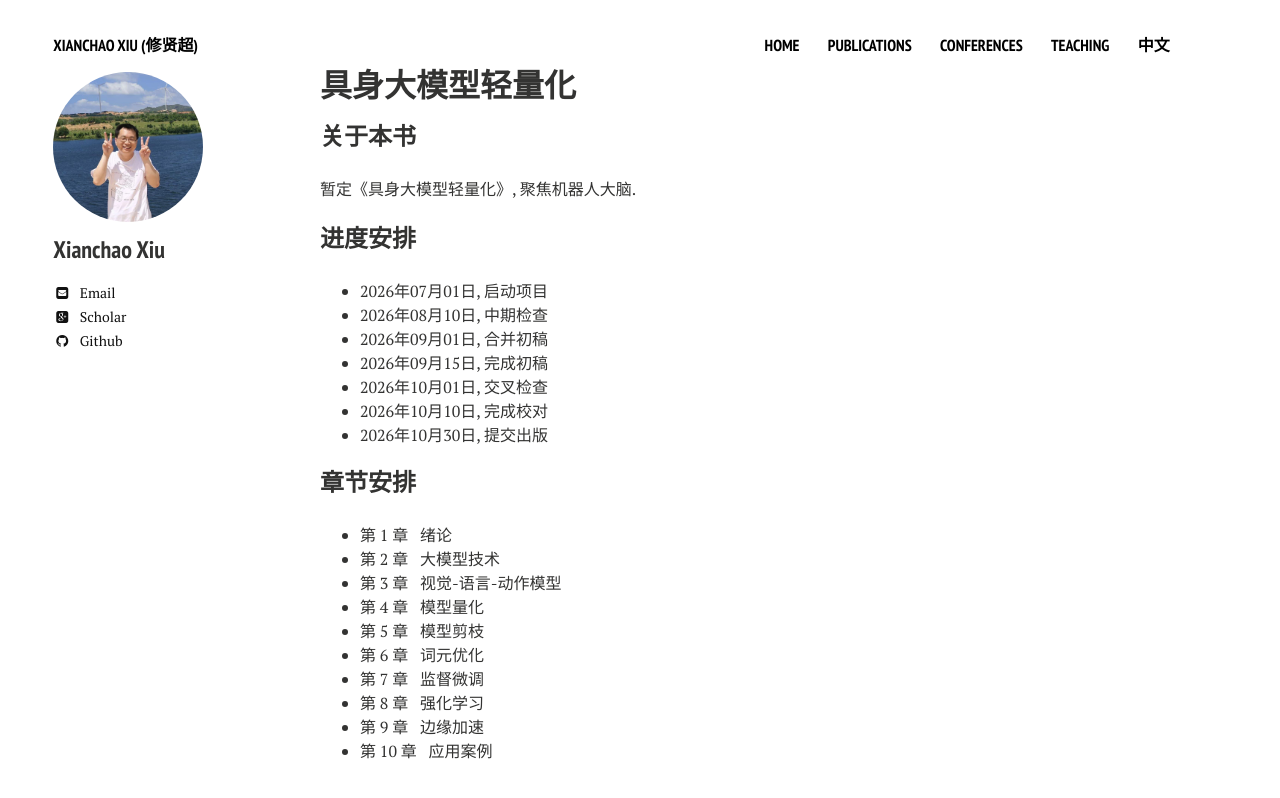
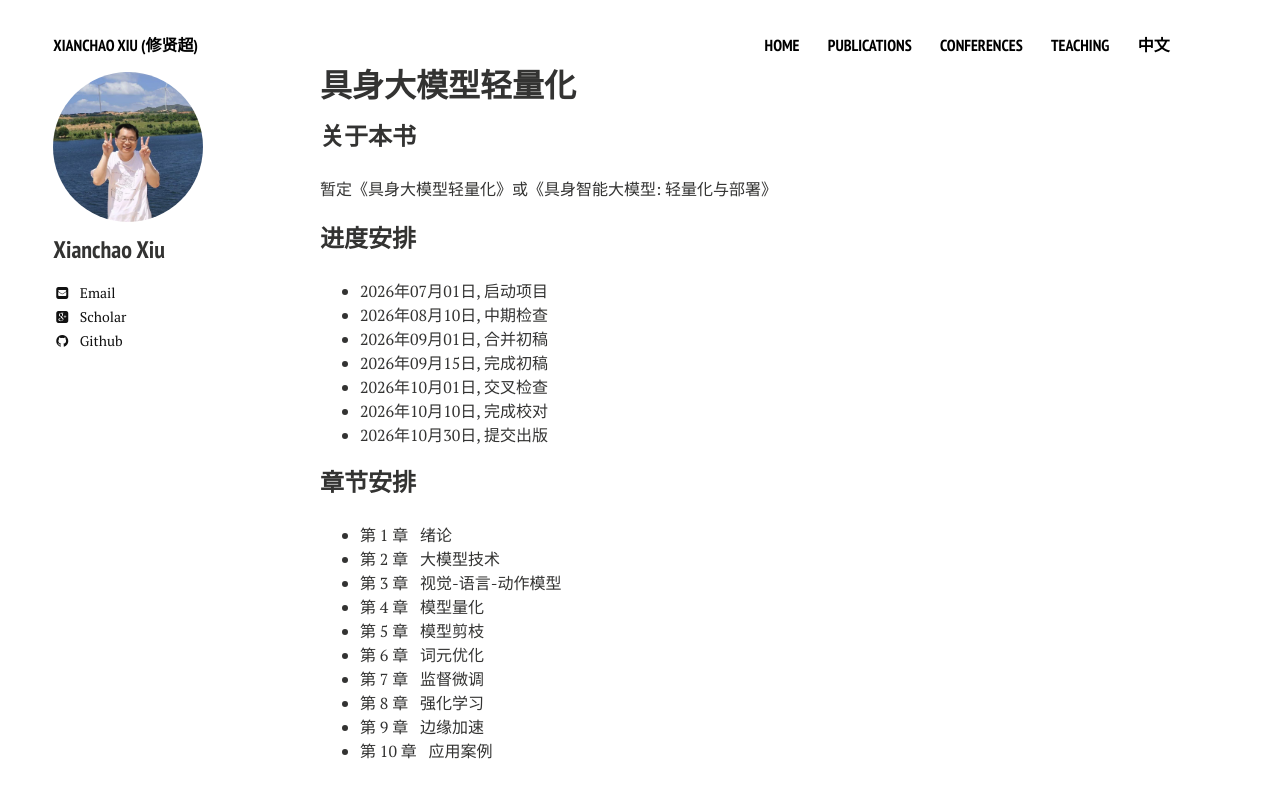
Before and after one commit to xianchaoxiu/xianchaoxiu.github.io, a Jekyll site: the page built from chinese/books/EAI/index.md, in a window 1280 px wide. Shown: the top 798 px of the page. Built offline with Jekyll 4.4.1, drawn with Linux system fonts in a browser that asks for light colours; nearby versions of some CDN libraries.

Commit message:
Update index.md

```diff
--- a/chinese/books/EAI/index.md
+++ b/chinese/books/EAI/index.md
@@ -6,7 +6,7 @@ share: false
 ---
 
 ### 关于本书
-暂定《具身大模型轻量化》, 聚焦机器人大脑.
+暂定《具身大模型轻量化》或《具身智能大模型: 轻量化与部署》
 
 
 ### 进度安排
```
